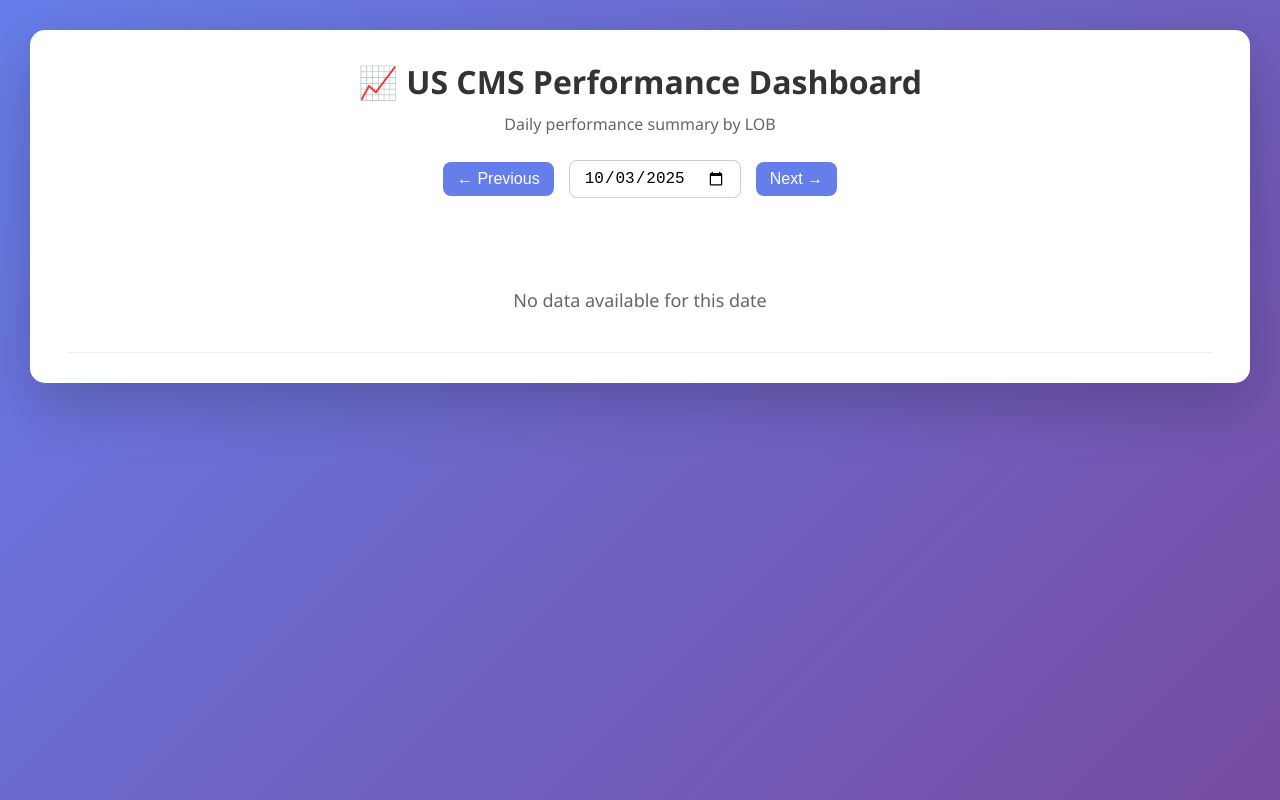
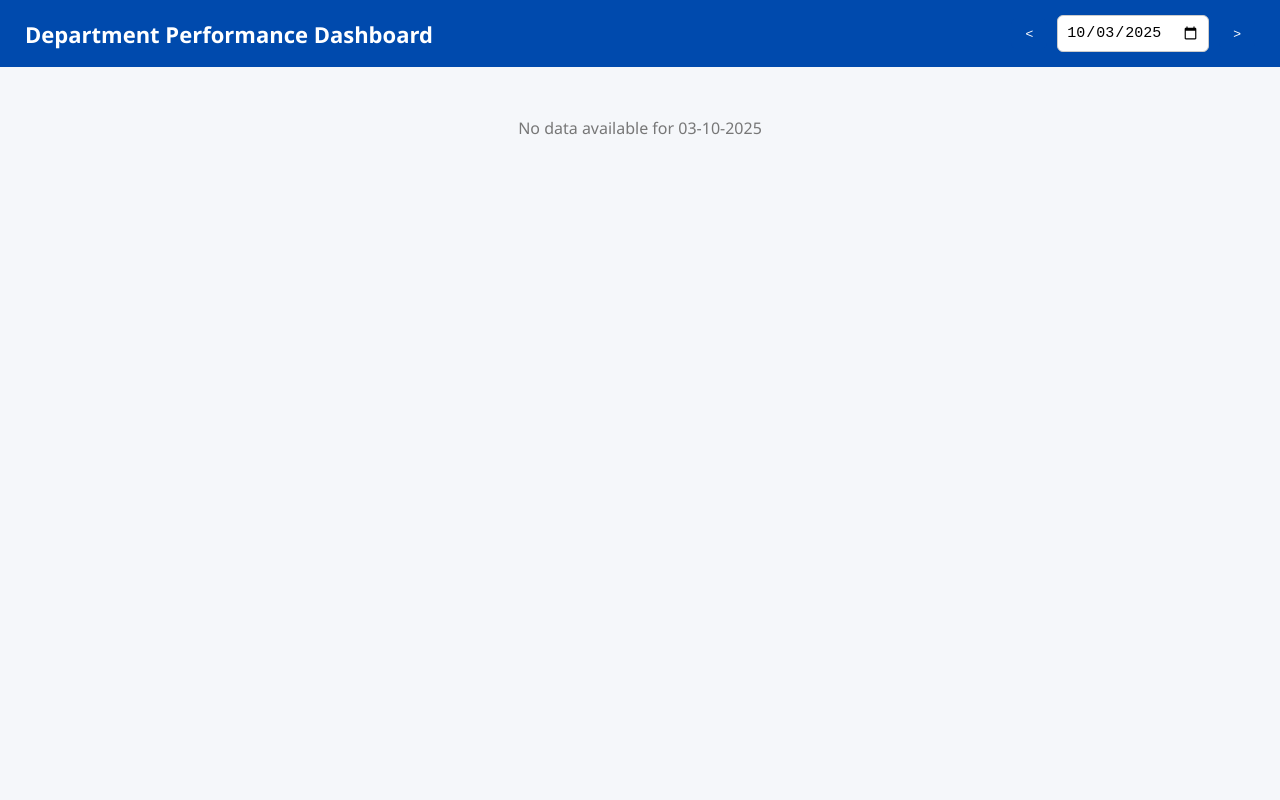
Before and after one commit to Faisaljeff/excel_file_viewer, a plain HTML site: page performance.html in a window 1280 px wide. Drawn offline with Linux system fonts and the light colour scheme.

Commit message:
Update performance.html

```diff
--- a/performance.html
+++ b/performance.html
@@ -3,231 +3,223 @@
 <head>
 <meta charset="UTF-8" />
 <meta name="viewport" content="width=device-width, initial-scale=1.0" />
-<title>Performance Dashboard - US CMS</title>
-<script src="papaparse.min.js"></script> <!-- Local PapaParse file -->
+<title>Department Performance Dashboard</title>
+<script src="papaparse.min.js"></script>
 <style>
-    * { margin: 0; padding: 0; box-sizing: border-box; }
   body {
-        font-family: 'Segoe UI', Tahoma, Geneva, Verdana, sans-serif;
-        background: linear-gradient(135deg, #667eea 0%, #764ba2 100%);
+    font-family: "Segoe UI", Arial, sans-serif;
+    background: #f5f7fa;
+    margin: 0;
+    padding: 0;
     color: #333;
-        min-height: 100vh;
-        padding: 30px;
   }
-    .container {
-        max-width: 1300px;
-        margin: 0 auto;
-        background: #fff;
-        border-radius: 15px;
-        padding: 30px;
-        box-shadow: 0 20px 60px rgba(0,0,0,0.2);
+
+  header {
+    background: #004aad;
+    color: white;
+    padding: 15px 25px;
+    display: flex;
+    justify-content: space-between;
+    align-items: center;
   }
-    h1 {
-        text-align: center;
-        color: #333;
-        margin-bottom: 10px;
+
+  header h1 {
+    font-size: 22px;
+    margin: 0;
   }
-    .subtitle {
-        text-align: center;
-        color: #666;
-        margin-bottom: 25px;
+
+  .date-controls {
+    display: flex;
+    align-items: center;
+    gap: 10px;
   }
-    .date-nav {
-        display: flex;
-        justify-content: center;
-        align-items: center;
-        gap: 15px;
-        margin-bottom: 25px;
-    }
-    .date-nav button {
-        background: #667eea;
+
+  button {
+    background: #004aad;
     color: white;
     border: none;
     padding: 8px 14px;
-        border-radius: 8px;
+    border-radius: 6px;
     cursor: pointer;
-        font-size: 16px;
-        transition: 0.3s;
+    transition: background 0.2s;
   }
-    .date-nav button:hover {
-        background: #5a6bd8;
+
+  button:hover {
+    background: #0066ff;
   }
+
   input[type="date"] {
-        padding: 8px 14px;
-        border-radius: 8px;
+    padding: 8px;
     border: 1px solid #ccc;
+    border-radius: 6px;
+    font-size: 15px;
+  }
+
+  main {
+    padding: 20px;
+    max-width: 1200px;
+    margin: auto;
+  }
+
+  .no-data {
+    text-align: center;
+    color: #777;
+    margin-top: 30px;
     font-size: 16px;
   }
-    .table-wrapper {
-        overflow-x: auto;
+
+  .card {
+    background: white;
     border-radius: 10px;
+    padding: 15px 20px;
+    margin-bottom: 15px;
+    box-shadow: 0 2px 8px rgba(0,0,0,0.05);
   }
-    table {
-        width: 100%;
-        border-collapse: collapse;
-        min-width: 800px;
+
+  .card h3 {
+    color: #004aad;
+    margin-bottom: 10px;
   }
-    th {
-        background: #667eea;
-        color: white;
+
+  .metrics {
+    display: grid;
+    grid-template-columns: repeat(auto-fit, minmax(160px, 1fr));
+    gap: 10px;
+  }
+
+  .metric {
+    background: #f0f4ff;
+    border-radius: 8px;
     padding: 10px;
-        text-align: left;
-        position: sticky;
-        top: 0;
+    text-align: center;
   }
-    td {
-        padding: 10px;
-        border-bottom: 1px solid #eee;
-    }
-    tr:hover { background: #f7f9ff; }
-    .no-data {
-        text-align: center;
-        padding: 40px;
-        font-size: 18px;
+
+  .metric span {
+    display: block;
+    font-size: 14px;
     color: #666;
   }
-    .summary {
-        display: flex;
-        justify-content: space-around;
-        margin: 25px 0;
-        flex-wrap: wrap;
-        gap: 20px;
-    }
-    .card {
-        background: #f8f9fa;
-        border-radius: 10px;
-        padding: 20px;
-        flex: 1 1 200px;
-        text-align: center;
-        box-shadow: 0 5px 15px rgba(0,0,0,0.1);
-    }
-    .card h2 {
-        color: #667eea;
-        font-size: 28px;
-        margin-bottom: 5px;
-    }
-    .card p {
-        color: #555;
-        font-size: 14px;
+
+  .metric strong {
+    font-size: 18px;
+    color: #111;
   }
 </style>
 </head>
+
 <body>
-<div class="container">
-    <h1>📈 US CMS Performance Dashboard</h1>
-    <p class="subtitle">Daily performance summary by LOB</p>
+  <header>
+    <h1>Department Performance Dashboard</h1>
+    <div class="date-controls">
+      <button id="prevDate">&lt;</button>
+      <input type="date" id="datePicker" />
+      <button id="nextDate">&gt;</button>
+    </div>
+  </header>
 
-    <div class="date-nav">
-        <button id="prevDay">← Previous</button>
-        <input type="date" id="datePicker">
-        <button id="nextDay">Next →</button>
-    </div>
-
-    <div id="summary" class="summary"></div>
-
-    <div class="table-wrapper">
-        <table id="dataTable"></table>
-    </div>
-</div>
+  <main>
+    <div id="dataContainer"></div>
+  </main>
 
 <script>
-// ==============================
-// CONFIGURATION
-// ==============================
-const DATA_FILE_URL = "https://raw.githubusercontent.com/Faisaljeff/excel_file_viewer/main/performance_us_cms.csv";
+  const csvFilePath = "https://faisaljeff.github.io/excel_file_viewer/performance_us_cms.csv";
+  const dataContainer = document.getElementById("dataContainer");
+  const datePicker = document.getElementById("datePicker");
 
-// ==============================
-// HELPER FUNCTIONS
-// ==============================
-function formatDate(date) {
-    return date.toISOString().split('T')[0];
+  // --- Utility: Convert Date object to DD-MM-YYYY (to match CSV format)
+  function formatDateToCSV(date) {
+    const d = new Date(date);
+    const day = String(d.getDate()).padStart(2, "0");
+    const month = String(d.getMonth() + 1).padStart(2, "0");
+    const year = d.getFullYear();
+    return `${day}-${month}-${year}`;
   }
 
-function adjustDate(days) {
-    const picker = document.getElementById("datePicker");
-    const current = new Date(picker.value);
-    current.setDate(current.getDate() + days);
-    picker.value = formatDate(current);
-    filterData(current);
+  // --- Utility: Format Date to YYYY-MM-DD for <input type="date">
+  function formatDateForInput(date) {
+    const d = new Date(date);
+    const day = String(d.getDate()).padStart(2, "0");
+    const month = String(d.getMonth() + 1).padStart(2, "0");
+    const year = d.getFullYear();
+    return `${year}-${month}-${day}`;
   }
 
-// ==============================
-// DATA LOADING
-// ==============================
-let allData = [];
+  // --- Set default date to yesterday
+  const yesterday = new Date();
+  yesterday.setDate(yesterday.getDate() - 1);
+  datePicker.value = formatDateForInput(yesterday);
 
-Papa.parse(DATA_FILE_URL, {
+  // --- Fetch and render CSV data
+  function loadData(selectedDate) {
+    dataContainer.innerHTML = "<p class='no-data'>Loading data...</p>";
+
+    Papa.parse(csvFilePath, {
       download: true,
       header: true,
-    skipEmptyLines: true,
       complete: function(results) {
-        allData = results.data;
-        console.log("CSV loaded:", allData.length, "rows");
-        const yesterday = new Date();
-        yesterday.setDate(yesterday.getDate() - 1);
-        document.getElementById("datePicker").value = formatDate(yesterday);
-        filterData(yesterday);
-    },
-    error: function(err) {
-        document.getElementById("dataTable").innerHTML = `<div class="no-data">Error loading data: ${err.message}</div>`;
-    }
-});
+        const allData = results.data;
+        const formattedDate = formatDateToCSV(selectedDate);
+        const filtered = allData.filter(row => row["Date"] === formattedDate);
 
-// ==============================
-// FILTER & DISPLAY
-// ==============================
-function filterData(selectedDate) {
-    const formatted = selectedDate.toLocaleDateString("en-GB");
-    const filtered = allData.filter(row => row.Date === formatted);
-    renderTable(filtered);
-    renderSummary(filtered);
-}
-
-function renderTable(data) {
-    const table = document.getElementById("dataTable");
-    if (data.length === 0) {
-        table.innerHTML = `<tr><td colspan="10" class="no-data">No data available for this date</td></tr>`;
+        if (filtered.length === 0) {
+          dataContainer.innerHTML = `<p class='no-data'>No data available for ${formattedDate}</p>`;
           return;
         }
 
-    let html = "<thead><tr>";
-    Object.keys(data[0]).forEach(key => { html += `<th>${key}</th>`; });
-    html += "</tr></thead><tbody>";
+        renderData(filtered);
+      },
+      error: function(err) {
+        dataContainer.innerHTML = `<p class='no-data'>Failed to load CSV: ${err.message}</p>`;
+      }
+    });
+  }
+
+  // --- Render filtered data in styled cards
+  function renderData(data) {
+    dataContainer.innerHTML = "";
 
     data.forEach(row => {
-        html += "<tr>";
-        Object.values(row).forEach(val => { html += `<td>${val}</td>`; });
-        html += "</tr>";
+      const card = document.createElement("div");
+      card.className = "card";
+      card.innerHTML = `
+        <h3>${row["LOB"] || "Unnamed Department"}</h3>
+        <div class="metrics">
+          <div class="metric"><span>ACR</span><strong>${row["ACR"] || "-"}</strong></div>
+          <div class="metric"><span>CHT Forecast</span><strong>${row["CHT Forecast"] || "-"}</strong></div>
+          <div class="metric"><span>Actual CHT</span><strong>${row["Actual CHT"] || "-"}</strong></div>
+          <div class="metric"><span>Staffing Forecast</span><strong>${row["Staffing Forecast"] || "-"}</strong></div>
+          <div class="metric"><span>Staffing</span><strong>${row["Staffing"] || "-"}</strong></div>
+          <div class="metric"><span>Staffing Deficit</span><strong>${row["Staffing Deficit"] || "-"}</strong></div>
+          <div class="metric"><span>Volume Drivers</span><strong>${row["Volume Drivers"] || "-"}</strong></div>
+          <div class="metric"><span>System Issue</span><strong>${row["System Issue"] || "-"}</strong></div>
+          <div class="metric"><span>Issue Description</span><strong>${row["Issue Description"] || "-"}</strong></div>
+          <div class="metric"><span>Tools Impacted</span><strong>${row["Tools Impacted"] || "-"}</strong></div>
+          <div class="metric"><span>LOB Impacted</span><strong>${row["LOB Impacted"] || "-"}</strong></div>
+        </div>
+      `;
+      dataContainer.appendChild(card);
     });
-    html += "</tbody>";
-    table.innerHTML = html;
   }
 
-function renderSummary(data) {
-    const summary = document.getElementById("summary");
-    if (data.length === 0) { summary.innerHTML = ""; return; }
+  // --- Event listeners for date change and navigation
+  datePicker.addEventListener("change", () => loadData(datePicker.value));
 
-    // Example summary metrics
-    const totalRows = data.length;
-    const avgACR = (data.reduce((a,b)=>a+parseFloat(b.ACR||0),0)/totalRows).toFixed(2);
-    const avgDeficit = (data.reduce((a,b)=>a+parseFloat(b["Staffing Deficit"]||0),0)/totalRows).toFixed(1);
-
-    summary.innerHTML = `
-        <div class="card"><h2>${totalRows}</h2><p>LOB Entries</p></div>
-        <div class="card"><h2>${avgACR}</h2><p>Average ACR</p></div>
-        <div class="card"><h2>${avgDeficit}</h2><p>Avg Staffing Deficit</p></div>
-    `;
-}
-
-// ==============================
-// EVENT HANDLERS
-// ==============================
-document.getElementById("datePicker").addEventListener("change", (e) => {
-    filterData(new Date(e.target.value));
+  document.getElementById("prevDate").addEventListener("click", () => {
+    const d = new Date(datePicker.value);
+    d.setDate(d.getDate() - 1);
+    datePicker.value = formatDateForInput(d);
+    loadData(datePicker.value);
   });
 
-document.getElementById("prevDay").addEventListener("click", () => adjustDate(-1));
-document.getElementById("nextDay").addEventListener("click", () => adjustDate(1));
+  document.getElementById("nextDate").addEventListener("click", () => {
+    const d = new Date(datePicker.value);
+    d.setDate(d.getDate() + 1);
+    datePicker.value = formatDateForInput(d);
+    loadData(datePicker.value);
+  });
+
+  // --- Initial load
+  loadData(yesterday);
 </script>
 </body>
 </html>
```
Lines whose indentation alone changed are shown as unchanged.
